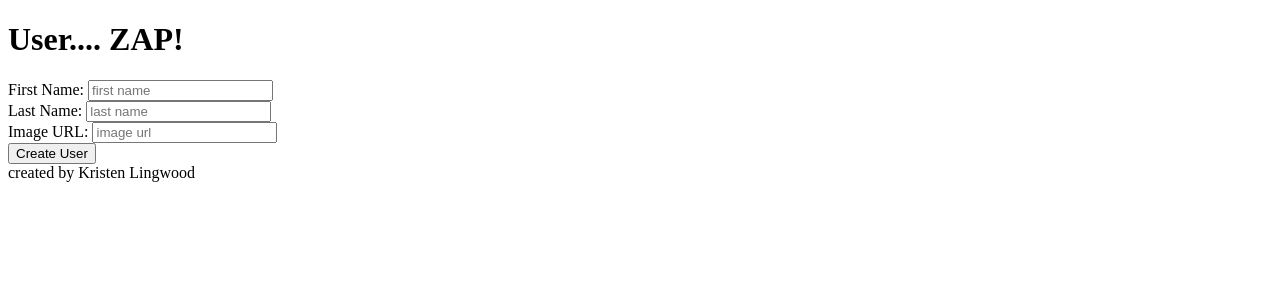
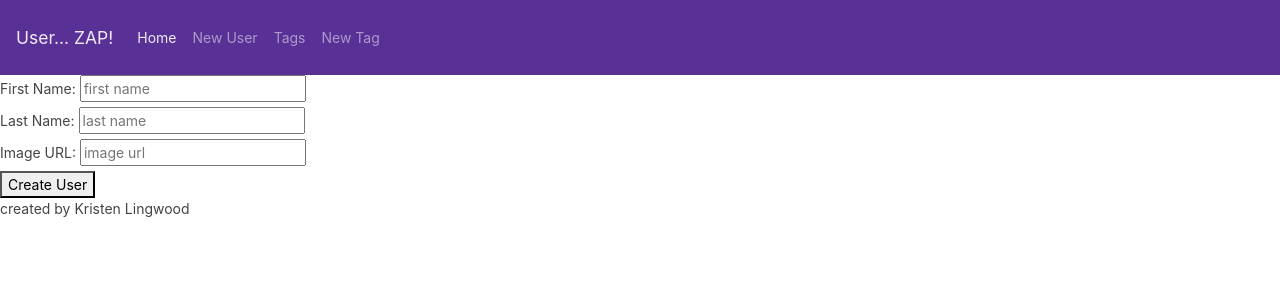
Before and after one commit to KristenLingwood-zz/rithm7_homework, a Flask app: page /users/new in a window 1280 px wide. Shown: the top 300 px of the page. Run offline with Flask 2, Linux system fonts and the light colour scheme; some libraries are stand-ins or nearby versions.

Commit message:
full crud on users, messages, beginning of tags

```diff
--- a/week4/userzap/app.py
+++ b/week4/userzap/app.py
@@ -25,7 +25,8 @@ class User(db.Model):
     first_name = db.Column(db.Text, nullable=False)
     last_name = db.Column(db.Text, nullable=False)
     img_url = db.Column(db.Text)
-    messages = db.relationship('Message', backref='user')
+    messages = db.relationship(
+        'Message', backref='user', lazy="dynamic", cascade="all,delete")
 
 
 class Message(db.Model):
@@ -34,7 +35,25 @@ class Message(db.Model):
     id = db.Column(db.Integer, primary_key=True)
     content = db.Column(db.Text, nullable=False)
     user_id = db.Column(db.Integer, db.ForeignKey('users.id'))
+    message_id = db.relationship(
+        "Tag", backref="message", lazy="dynamic", cascade='all,delete')
 
+
+class Tag(db.Model):
+    __tablename__ = "tags"
+
+    id = db.Column(db.Integer, primary_key=True)
+    content = db.Column(db.Text, nullable=False)
+    message_id = db.relationship(
+        'Message', backref='tag', lazy='dynamic', cascade='all,delete')
+
+
+message_tag = db.Table(
+    "message_tag", db.Column("id", db.Integer, primary_key=True),
+    db.Column('message_id', db.Integer,
+              db.ForeignKey('messages.id', ondelete="CASCADE")),
+    db.Column('tag_id', db.Integer, db.ForeignKey(
+        'tags.id', ondelete="CASCADE")))
 
 db.create_all()
 
@@ -108,7 +127,7 @@ def users_destroy(user_id):
 def messages_index(user_id):
     """show all messages for user"""
     found_user = User.query.get(user_id)
-    return render_template('messages/show.html', user=found_user)
+    return render_template('messages/index.html', user=found_user)
 
 
 @app.route('/users/<int:user_id>/messages/new')
@@ -121,14 +140,97 @@ def messages_new(user_id):
 @app.route('/users/<int:user_id>/messages', methods=['POST'])
 def messages_create(user_id):
     """create new message and add to db"""
+    content = request.form['message_content']
+    new_message = Message(content=content, user_id=user_id)
+    db.session.add(new_message)
+    db.session.commit()
+    return redirect(url_for('messages_index', user_id=user_id))
+
+
+@app.route('/users/<int:user_id>/messages/<int:message_id>', methods=['GET'])
+def messages_show(user_id, message_id):
+    """show specific message"""
     found_user = User.query.get(user_id)
-    content = request.form['message_content']
-    new_message = Message(content)
-    db.session.add(new_message)
-    db.commit()
-    return redirect(url_for('messages_index', user=found_user))
+    found_message = Message.query.get_or_404(message_id)
+    return render_template(
+        '/messages/show.html', user=found_user, message=found_message)
+
+
+@app.route(
+    '/users/<int:user_id>/messages/<int:message_id>', methods=['DELETE'])
+def messages_destroy(user_id, message_id):
+    """delete a message"""
+    found_message = Message.query.get_or_404(message_id)
+    db.session.delete(found_message)
+    db.session.commit()
+    return redirect(url_for('messages_index', user_id=user_id))
+
+
+@app.route(
+    '/users/<int:user_id>/messages/<int:message_id>/edit', methods=['GET'])
+def messages_editform(user_id, message_id):
+    found_user = User.query.get(user_id)
+    found_message = Message.query.get_or_404(message_id)
+    return render_template(
+        'messages/edit.html', user=found_user, message=found_message)
+
+
+@app.route('/tags', methods=['GET'])
+def tags_index():
+    tags = Tag.query.all()
+    return render_template('tags/index.html', tags=tags)
+
+
+@app.route('/tags/new', methods=['GET'])
+def tags_new():
+    """show new tag form"""
+    return render_template('tags/new.html')
+
+
+@app.route('/tags', methods=['POST'])
+def tags_create():
+    """handle new tag form"""
+    content = request.form['tag_content']
+    new_tag = Tag(content=content)
+    db.session.add(new_tag)
+    db.session.commit()
+    return redirect(url_for('tags_index'))
+
+
+@app.route('/tags/<int:tag_id>', methods=['GET'])
+def tags_show(tag_id):
+    """show individual tag"""
+    found_tag = Tag.query.get_or_404(tag_id)
+    return render_template('tags/show.html', tag=found_tag)
+
+
+@app.route('/tags/<int:tag_id>/edit', methods=['GET'])
+def tags_editform(tag_id):
+    """show edit form"""
+    found_tag = Tag.query.get_or_404(tag_id)
+    return render_template('tags/edit.html', tag=found_tag)
+
+
+@app.route('/tags/<int:tag_id>', methods=['PATCH'])
+def tags_update(tag_id):
+    """update tag info and return to tag show page"""
+    found_tag = Tag.query.get_or_404(tag_id)
+    found_tag.content = request.form['tag_content']
+    db.session.add(found_tag)
+    db.session.commit()
+    return redirect(url_for('tags_index'))
+
+
+@app.route('/tags<int:tag_id>', methods=['DELETE'])
+def tags_destroy(tag_id):
+    """delete tag"""
+    found_tag = Tag.query.get_or_404(tag_id)
+    db.session.delete(found_tag)
+    db.session.commit()
+    return render_template(url_for('tags_index'))
 
 
 @app.errorhandler(404)
 def page_not_found(e):
+
     return render_template('404.html'), 404
--- a/week4/userzap/requirements.txt
+++ b/week4/userzap/requirements.txt
@@ -3,8 +3,10 @@ click==6.7
 Flask==1.0.2
 Flask-DebugToolbar==0.10.1
 Flask-Modus==0.0.1
+Flask-SQLAlchemy==2.3.2
 itsdangerous==0.24
 Jinja2==2.10
 MarkupSafe==1.0
 psycopg2-binary==2.7.5
+SQLAlchemy==1.2.8
 Werkzeug==0.14.1
--- a/week4/userzap/templates/base.html
+++ b/week4/userzap/templates/base.html
@@ -4,10 +4,34 @@
   <meta charset="UTF-8">
   <meta name="viewport" content="width=device-width, initial-scale=1.0">
   <meta http-equiv="X-UA-Compatible" content="ie=edge">
+  <link rel="stylesheet" href="https://stackpath.bootstrapcdn.com/bootswatch/4.1.1/pulse/bootstrap.min.css">
   <title>User Zap</title>
 </head>
 <body>
-<h1>User.... ZAP!</h1>
+
+<nav class="navbar navbar-expand-lg navbar-dark bg-primary">
+  <a class="navbar-brand" href="#">User... ZAP!</a>
+  <button class="navbar-toggler" type="button" data-toggle="collapse" data-target="#navbarColor01" aria-controls="navbarColor01" aria-expanded="false" aria-label="Toggle navigation">
+    <span class="navbar-toggler-icon"></span>
+  </button>
+
+    <div class="collapse navbar-collapse" id="navbarColor01">
+      <ul class="navbar-nav mr-auto">
+        <li class="nav-item active">
+          <a class="nav-link" href="{{ url_for('users_index') }}">Home <span class="sr-only">(current)</span></a>
+        </li>
+        <li class="nav-item">
+          <a class="nav-link" href="{{ url_for('users_new') }}">New User</a>
+        </li>
+        <li class="nav-item">
+            <a class="nav-link" href="{{ url_for('tags_index') }}">Tags</a>
+          </li>
+        <li class="nav-item">
+          <a class="nav-link" href="/tags/new">New Tag</a>
+        </li>
+      </ul>
+    </div>
+  </nav>
 
 {% block content %}
 {% endblock %}
--- a/week4/userzap/templates/users/edit.html
+++ b/week4/userzap/templates/users/edit.html
@@ -19,11 +19,12 @@
     </label>
     <input id="img_url" name="img_url" type="text" placeholder="image url"/>
   </div>
-  <button type="submit">Update User Info</button>
+  <button type="submit" class="btn btn-primary">Update User Info</button>
+  </form>
 
   <div>
     <form action="{{ url_for('users_show', user_id=user.id) }}?_method=DELETE" method='POST'>
-    <button type="submit">DELETE USER</button>
+    <button type="submit" class="btn btn-danger btn-sm">DELETE USER</button>
     </form>
   </div>
 
--- a/week4/userzap/templates/users/index.html
+++ b/week4/userzap/templates/users/index.html
@@ -4,7 +4,7 @@
 <h2>Current user ZAP users:</h2>
 
 {% for user in users %}
-<li>{{ user.first_name }} {{ user.last_name }}</li>
+<li><a href="{{ url_for('users_show', user_id=user.id) }}">{{ user.first_name }} {{ user.last_name }}</a></li>
 
 {% endfor %}
 
```
Also changed, not shown: week4/userzap/templates/messages/edit.html (+24 -0 lines), week4/userzap/templates/messages/index.html (+10 -8 lines), week4/userzap/templates/messages/show.html (+8 -14 lines), week4/userzap/templates/tags/edit.html (added, +24 -0 lines), week4/userzap/templates/tags/index.html (added, +12 -0 lines), week4/userzap/templates/tags/new.html (added, +17 -0 lines), week4/userzap/templates/tags/show.html (added, +33 -0 lines), week4/userzap/templates/users/show.html (+20 -8 lines).
